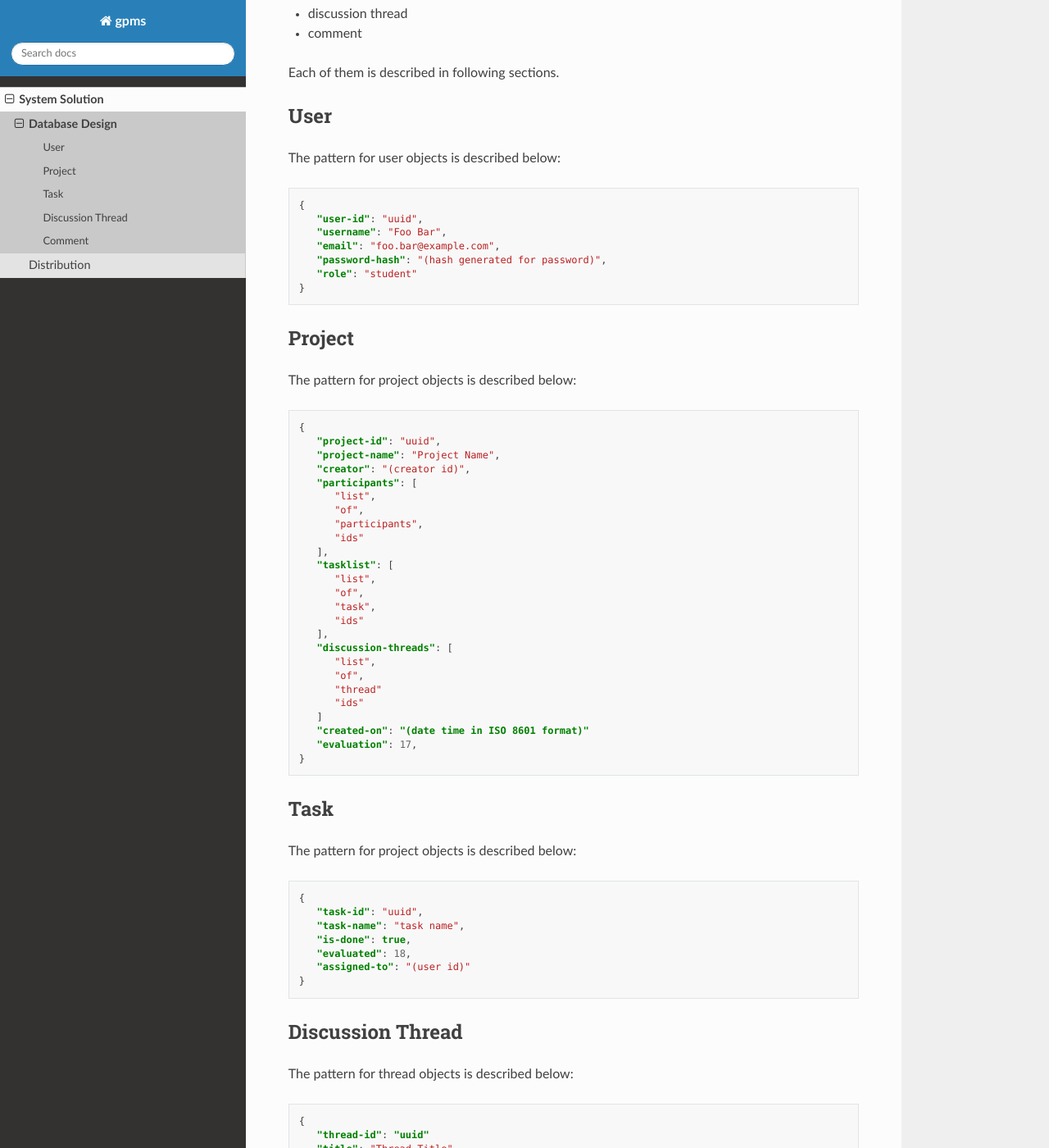
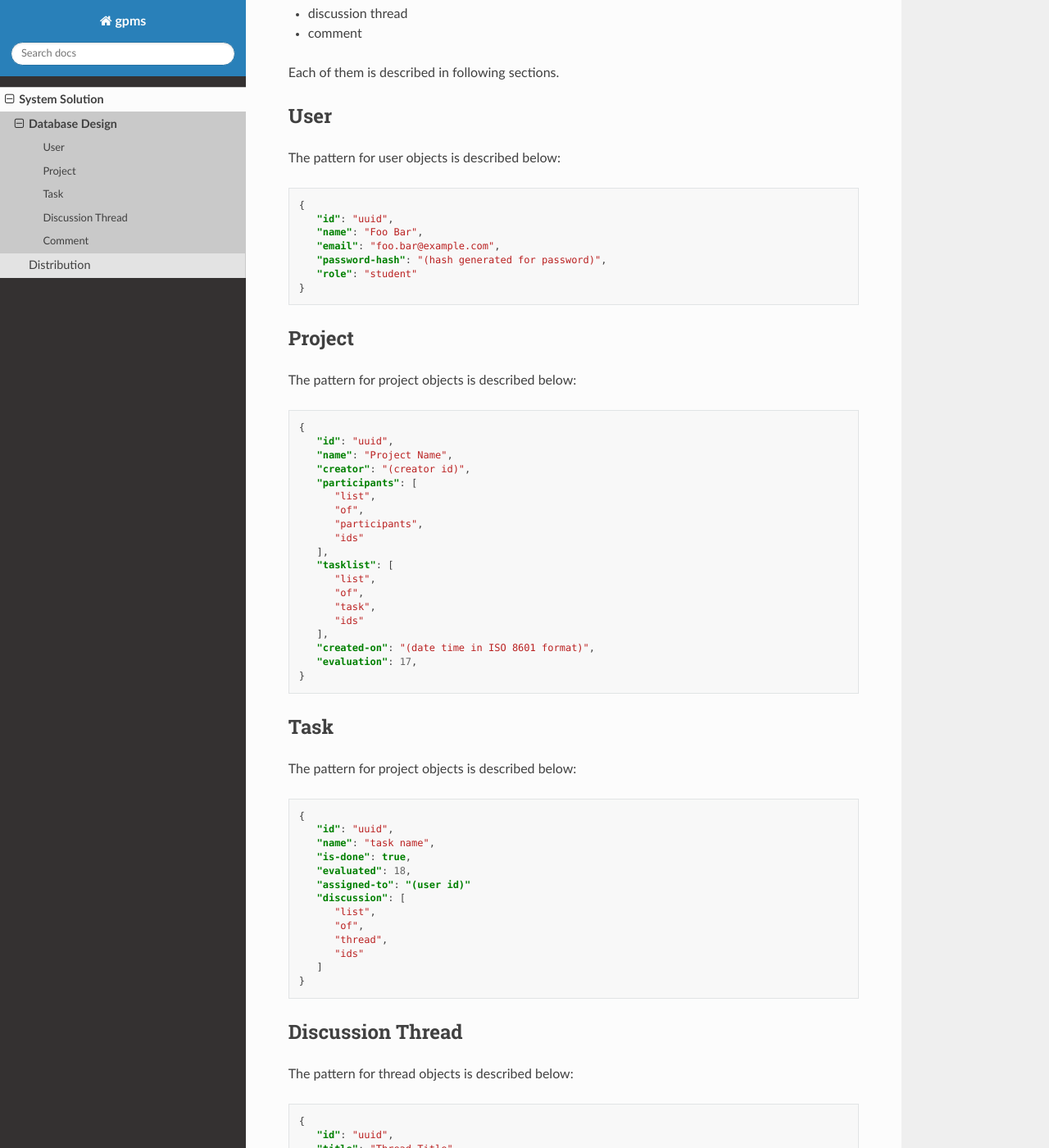
Before and after one commit to Huy-Ngo/acanban, a Sphinx documentation site: the page built from docs/source/solution/database.rst, in a window 1280 px wide and 1400 px high, scrolled down 299 px. Shown: the whole window at 82% size. Built offline with Sphinx 7.4.7 and the Read the Docs theme 2.0.0, drawn with Linux system fonts in a browser that asks for light colours; pages that are not in the unit, such as notebooks, are missing from menus.

Commit message:
Resolve some change requests

```diff
--- a/docs/source/solution/database.rst
+++ b/docs/source/solution/database.rst
@@ -20,8 +20,8 @@ The pattern for user objects is described below:
 .. code-block:: json
 
    {
-      "user-id": "uuid",
-      "username": "Foo Bar",
+      "id": "uuid",
+      "name": "Foo Bar",
       "email": "foo.bar@example.com",
       "password-hash": "(hash generated for password)",
       "role": "student"
@@ -35,8 +35,8 @@ The pattern for project objects is described below:
 .. code-block:: json
 
    {
-      "project-id": "uuid",
-      "project-name": "Project Name",
+      "id": "uuid",
+      "name": "Project Name",
       "creator": "(creator id)",
       "participants": [
          "list",
@@ -50,13 +50,7 @@ The pattern for project objects is described below:
          "task",
          "ids"
       ],
-      "discussion-threads": [
-         "list",
-         "of",
-         "thread"
-         "ids"
-      ]
-      "created-on": "(date time in ISO 8601 format)"
+      "created-on": "(date time in ISO 8601 format)",
       "evaluation": 17,
    }
 
@@ -68,11 +62,17 @@ The pattern for project objects is described below:
 .. code-block:: json
 
    {
-      "task-id": "uuid",
-      "task-name": "task name",
+      "id": "uuid",
+      "name": "task name",
       "is-done": true,
       "evaluated": 18,
       "assigned-to": "(user id)"
+      "discussion": [
+         "list",
+         "of",
+         "thread",
+         "ids"
+      ]
    }
 
 Discussion Thread
@@ -83,7 +83,7 @@ The pattern for thread objects is described below:
 .. code-block:: json
 
    {
-      "thread-id": "uuid"
+      "id": "uuid",
       "title": "Thread Title",
       "content": "The description of the issue addressed in the thread.",
       "comments": [
```
Also changed, not shown: other parts of docs/source/solution/database.rst (+1 -1 lines).
